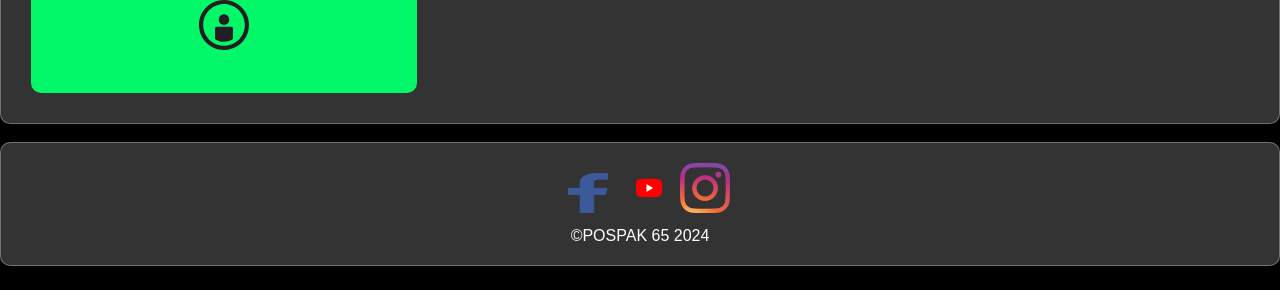
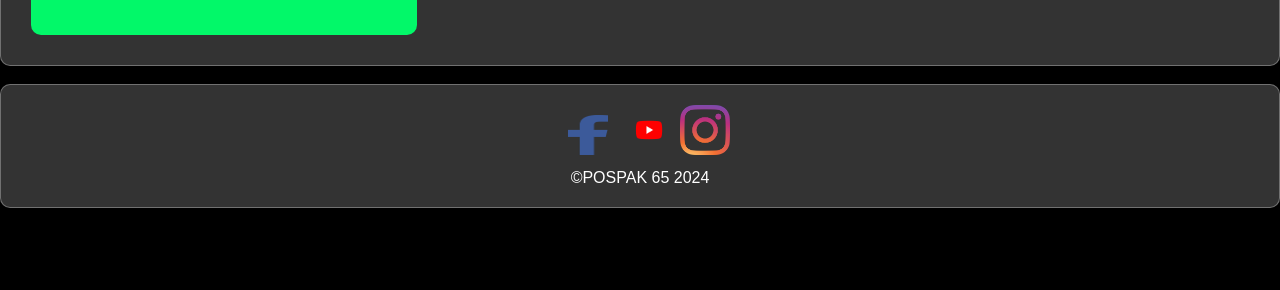
Before and after one commit to pospak/pulProject, a PHP site: page /profile in a window 1280 px wide. Shown: the part 341-631 px from the top of the page. Run offline with PHP 8.4, Linux system fonts and the light colour scheme; data that the repository does not hold is empty.

Commit message:
right so??

```diff
--- a/www/views/profile.phtml
+++ b/www/views/profile.phtml
@@ -10,7 +10,7 @@
                 <div class="column"></div>
                 <!-- middle column -->
                 <div class="column">
-                    <h2><a href="change/username"><a href="change/photo"><img src="<?=$data["profilePhoto"]?>" alt="profile-img-<?=$data["username"]?>" class="profile-img"></a><img src="username.svg" height="50" width="50" alt="username-icon"><?=$data["username"]?></a><br></h2>
+                    <h2><a href="change/username"><a href="change/photo"><img src="<?=$data["profilePhoto"]?>" alt="profile-img-<?=$data["username"]?>" class="profile-img"></a><?=$data["username"]?></a><br></h2>
 
                 </div>
 
```
